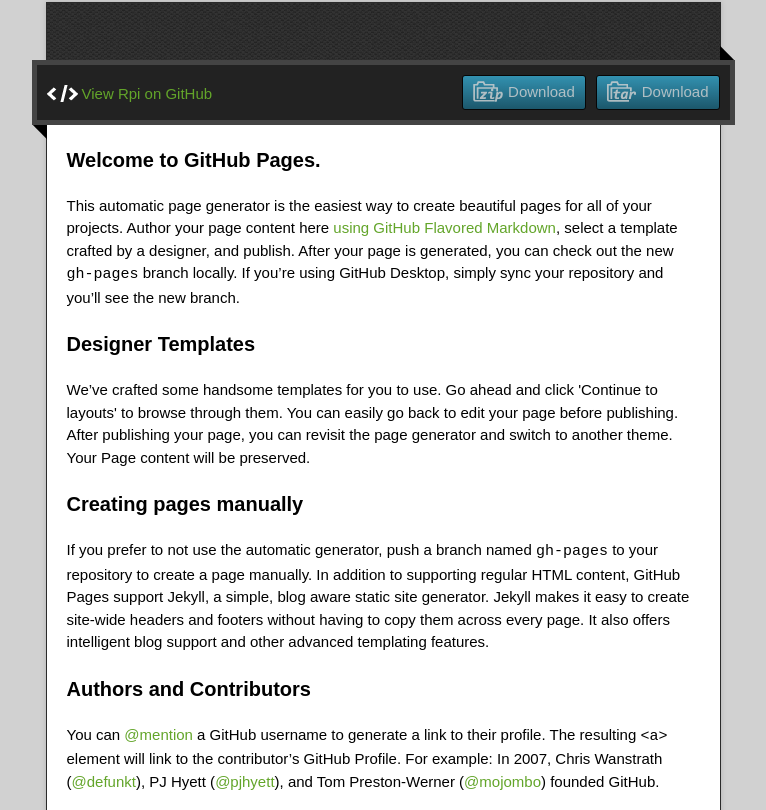
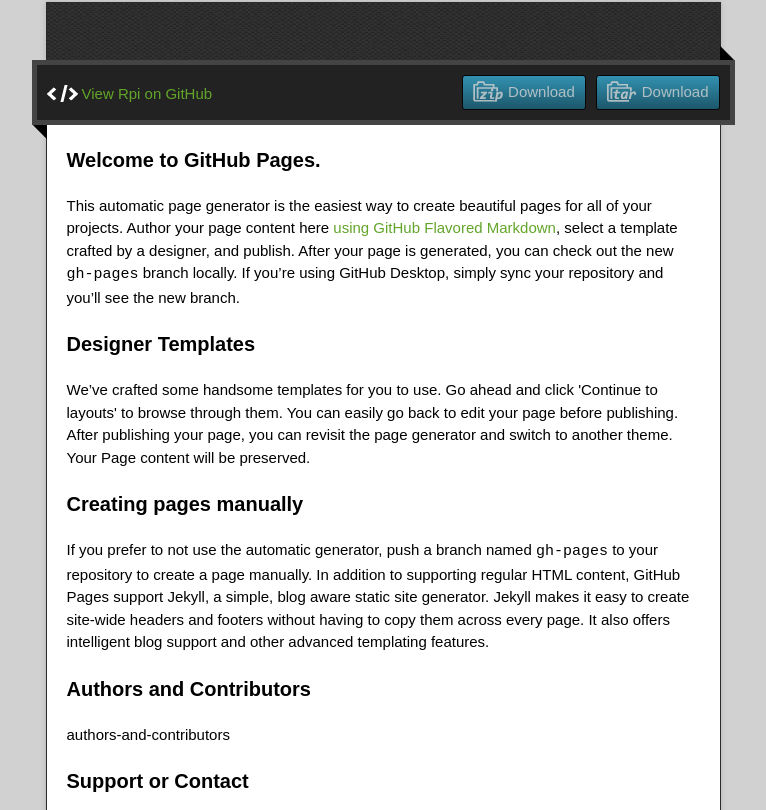
Before and after one commit to fongshek/rpi, a plain HTML site: page index.html in a window 1280 px wide. Shown: the part 128-938 px from the top of the page, without its empty margins (257-1023 px from the left). Drawn offline with nearby package versions, Linux system fonts and the light colour scheme.

Commit message:
update index.html

```diff
--- a/index.html
+++ b/index.html
@@ -54,7 +54,9 @@
 <h3>
 <a id="authors-and-contributors" class="anchor" href="#authors-and-contributors" aria-hidden="true"><span class="octicon octicon-link"></span></a>Authors and Contributors</h3>
 
-<p>You can <a href="https://github.com/blog/821" class="user-mention">@mention</a> a GitHub username to generate a link to their profile. The resulting <code>&lt;a&gt;</code> element will link to the contributor’s GitHub Profile. For example: In 2007, Chris Wanstrath (<a href="https://github.com/defunkt" class="user-mention">@defunkt</a>), PJ Hyett (<a href="https://github.com/pjhyett" class="user-mention">@pjhyett</a>), and Tom Preston-Werner (<a href="https://github.com/mojombo" class="user-mention">@mojombo</a>) founded GitHub.</p>
+<p>
+    authors-and-contributors
+</p>
 
 <h3>
 <a id="support-or-contact" class="anchor" href="#support-or-contact" aria-hidden="true"><span class="octicon octicon-link"></span></a>Support or Contact</h3>
```
